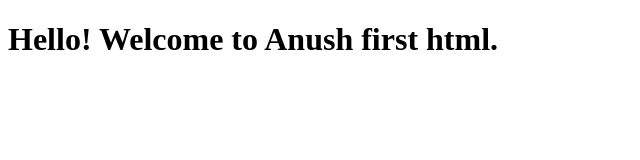
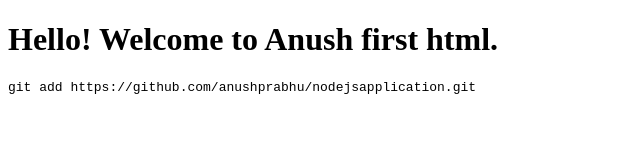
Before and after one commit to anushprabhu/nodejsapplication, a website: page public/hello.html in a window 1280 px wide. Shown: the whole page, without its empty margins (0-640 px from the left). Drawn offline with Linux system fonts and the light colour scheme.

Commit message:
added git hub

```diff
--- a/public/hello.html
+++ b/public/hello.html
@@ -6,5 +6,6 @@
 </head>
 <body>
     <h1>Hello! Welcome to Anush first html.</h1>
+    <pre>git add https://github.com/anushprabhu/nodejsapplication.git</pre>
 </body>
 </html>
```
